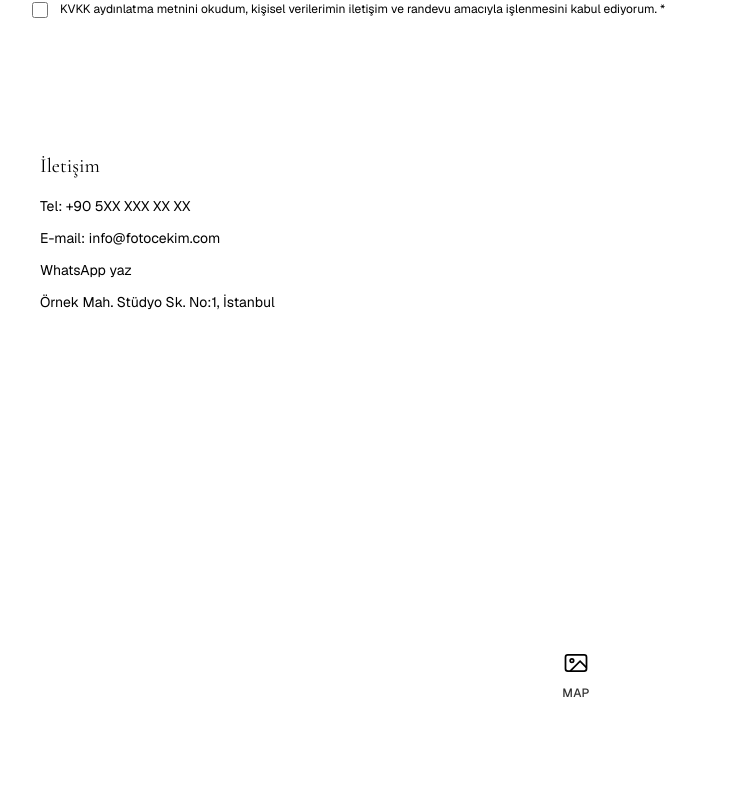
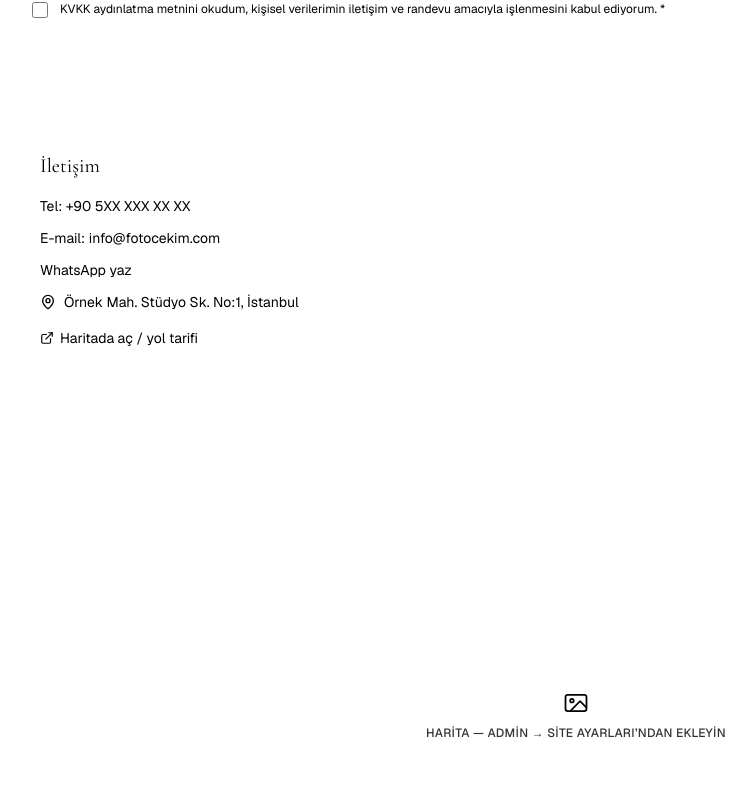
Before and after one commit to Cantsn/fotocekim, a Next.js app: page /iletisim in a window 1280 px wide. Shown: the part 1879-2680 px from the top of the page, without its empty margins (64-820 px from the left). Built offline with nearby package versions, Linux system fonts and the light colour scheme; no server answers; the database is empty.

Commit message:
feat: configurable contact page map embed in site settings

```diff
--- a/app/(site)/iletisim/page.tsx
+++ b/app/(site)/iletisim/page.tsx
@@ -1,4 +1,5 @@
 import type { Metadata } from "next";
+import { ExternalLink, MapPin } from "lucide-react";
 import { getSiteSettings } from "@/lib/data";
 import { getDictionary } from "@/lib/i18n/server";
 import { Container } from "@/components/ui/Container";
@@ -18,6 +19,15 @@
     getSiteSettings(),
     getDictionary(),
   ]);
+
+  const mapEmbed = settings.mapEmbedUrl?.trim() || "";
+  const mapLink =
+    settings.mapLinkUrl?.trim() ||
+    (settings.address
+      ? `https://www.google.com/maps/search/?api=1&query=${encodeURIComponent(
+          [settings.address, settings.city].filter(Boolean).join(", "),
+        )}`
+      : "");
 
   return (
     <div className="py-12 sm:py-16 md:py-24">
@@ -65,17 +75,49 @@
                     {t.footer.whatsapp}
                   </a>
                 </li>
-                <li>
+                {(settings.address || settings.city) && (
+                  <li className="flex items-start gap-2">
+                    <MapPin className="mt-0.5 h-4 w-4 shrink-0 text-accent" />
+                    <span>
                       {settings.address}
-                  {settings.city ? `, ${settings.city}` : ""}
+                      {settings.city
+                        ? `${settings.address ? ", " : ""}${settings.city}`
+                        : ""}
+                    </span>
                   </li>
+                )}
               </ul>
+              {mapLink && (
+                <a
+                  href={mapLink}
+                  target="_blank"
+                  rel="noopener noreferrer"
+                  className="mt-4 inline-flex items-center gap-1.5 text-sm text-accent hover:underline"
+                >
+                  <ExternalLink className="h-3.5 w-3.5" />
+                  Haritada aç / yol tarifi
+                </a>
+              )}
             </div>
+
+            {mapEmbed ? (
+              <div className="overflow-hidden rounded-2xl border border-border bg-card shadow-sm">
+                <iframe
+                  title="Konum haritası"
+                  src={mapEmbed}
+                  className="aspect-video min-h-[240px] w-full border-0 sm:min-h-[280px]"
+                  loading="lazy"
+                  referrerPolicy="no-referrer-when-downgrade"
+                  allowFullScreen
+                />
+              </div>
+            ) : (
               <MediaPlaceholder
-              label="Map"
+                label="Harita — Admin → Site ayarları’ndan ekleyin"
                 aspect="video"
                 className="rounded-2xl"
               />
+            )}
           </div>
         </div>
       </Container>
--- a/components/admin/SettingsForm.tsx
+++ b/components/admin/SettingsForm.tsx
@@ -47,6 +47,48 @@
         <Field label="Adres">
           <input name="address" defaultValue={settings.address} className={fieldClass} />
         </Field>
+
+        <h2 className="pt-4 font-serif text-xl text-foreground">
+          İletişim haritası
+        </h2>
+        <p className="text-xs text-muted">
+          Google Haritalar’da konumu açın → <strong>Paylaş</strong> →{" "}
+          <strong>Haritayı yerleştir</strong> → HTML’i veya yalnızca{" "}
+          <code className="text-foreground">src=&quot;…&quot;</code> adresini
+          yapıştırın. İletişim sayfasında görünür.
+        </p>
+        <Field label="Harita embed (iframe src veya tam iframe HTML)">
+          <textarea
+            name="mapEmbedUrl"
+            rows={3}
+            defaultValue={settings.mapEmbedUrl}
+            className={fieldClass}
+            placeholder='https://www.google.com/maps/embed?pb=... veya <iframe src="..."></iframe>'
+          />
+        </Field>
+        <Field label="Haritada aç linki (opsiyonel)">
+          <input
+            name="mapLinkUrl"
+            defaultValue={settings.mapLinkUrl}
+            className={fieldClass}
+            placeholder="https://maps.google.com/?q=... veya https://maps.app.goo.gl/..."
+          />
+        </Field>
+        {settings.mapEmbedUrl && (
+          <div className="overflow-hidden rounded-xl border border-border">
+            <p className="border-b border-border bg-muted-bg px-3 py-2 text-xs text-muted">
+              Önizleme
+            </p>
+            <iframe
+              title="Harita önizleme"
+              src={settings.mapEmbedUrl}
+              className="aspect-video w-full border-0"
+              loading="lazy"
+              referrerPolicy="no-referrer-when-downgrade"
+              allowFullScreen
+            />
+          </div>
+        )}
 
         <h2 className="pt-4 font-serif text-xl text-foreground">Sosyal</h2>
         <div className="grid gap-4 sm:grid-cols-3">
--- a/lib/actions/admin.ts
+++ b/lib/actions/admin.ts
@@ -25,6 +25,16 @@
 } from "@/lib/instagram";
 
 export type ActionState = { error?: string; ok?: boolean; message?: string };
+
+/** Google Maps iframe HTML veya düz embed URL → src */
+function normalizeMapEmbedInput(raw: string): string {
+  const s = raw.trim();
+  if (!s) return "";
+  const fromIframe = s.match(/src=["']([^"']+)["']/i);
+  if (fromIframe?.[1]) return fromIframe[1].trim();
+  // maps.app.goo.gl / share link değil, sadece google.com/maps/embed kabul etmeye çalış
+  return s;
+}
 
 function revalidatePublic() {
   revalidatePath("/", "layout");
@@ -886,6 +896,10 @@
     email: String(formData.get("email") ?? "").trim(),
     address: String(formData.get("address") ?? "").trim(),
     city: String(formData.get("city") ?? "").trim(),
+    mapEmbedUrl: normalizeMapEmbedInput(
+      String(formData.get("mapEmbedUrl") ?? ""),
+    ),
+    mapLinkUrl: String(formData.get("mapLinkUrl") ?? "").trim(),
     instagram: String(formData.get("instagram") ?? "").trim(),
     youtube: String(formData.get("youtube") ?? "").trim(),
     tiktok: String(formData.get("tiktok") ?? "").trim(),
--- a/lib/data.ts
+++ b/lib/data.ts
@@ -21,6 +21,8 @@
   email: "info@fotocekim.com",
   address: "Örnek Mah. Stüdyo Sk. No:1",
   city: "İstanbul",
+  mapEmbedUrl: "",
+  mapLinkUrl: "",
   instagram: "https://instagram.com/",
   youtube: "https://youtube.com/",
   tiktok: "https://tiktok.com/",
@@ -223,6 +225,8 @@
       email: row.email,
       address: row.address,
       city: row.city,
+      mapEmbedUrl: row.mapEmbedUrl ?? "",
+      mapLinkUrl: row.mapLinkUrl ?? "",
       instagram: row.instagram,
       youtube: row.youtube,
       tiktok: row.tiktok,
--- a/lib/types.ts
+++ b/lib/types.ts
@@ -105,6 +105,10 @@
   email: string;
   address: string;
   city: string;
+  /** Google Maps embed iframe src */
+  mapEmbedUrl: string;
+  /** Haritada aç (Google Maps link) */
+  mapLinkUrl: string;
   instagram: string;
   youtube: string;
   tiktok: string;
```
Also changed, not shown: 1 other file (tests, documents, lock files or other folders). Lines whose indentation alone changed are shown as unchanged.
